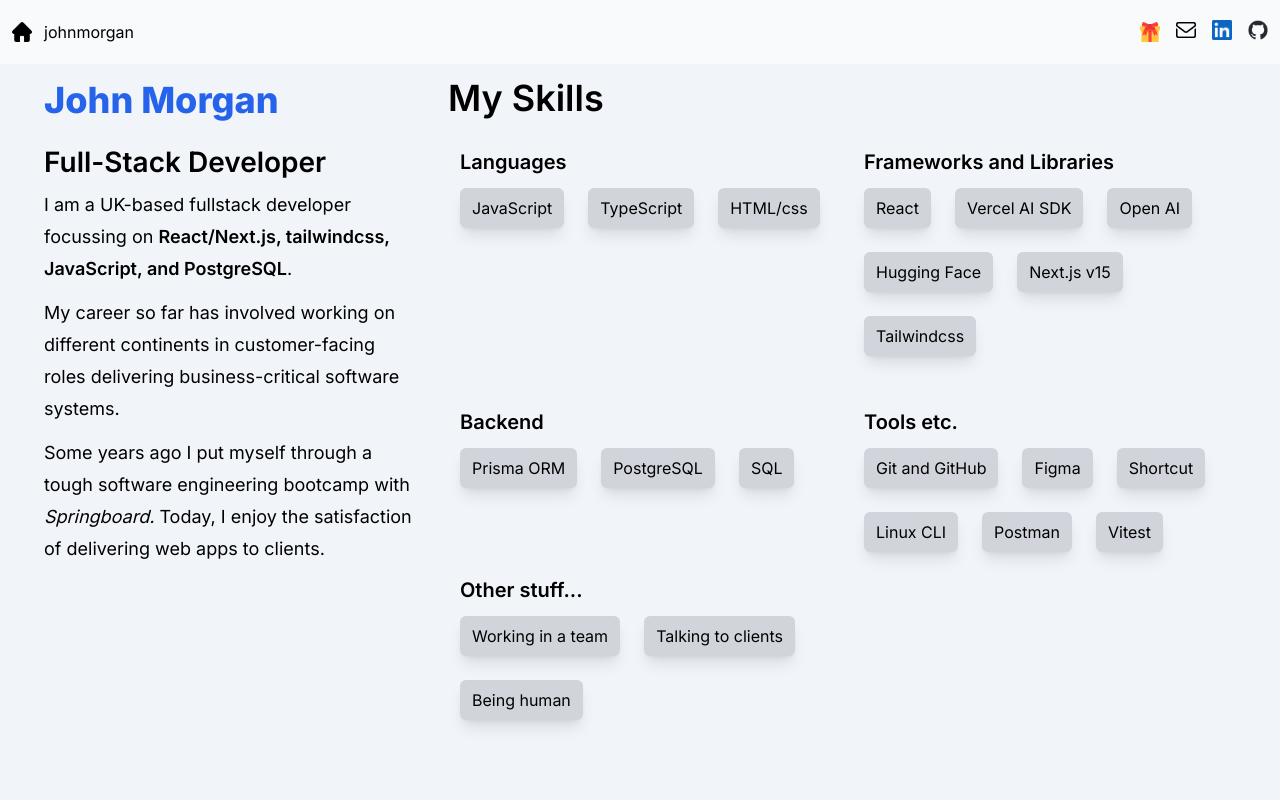
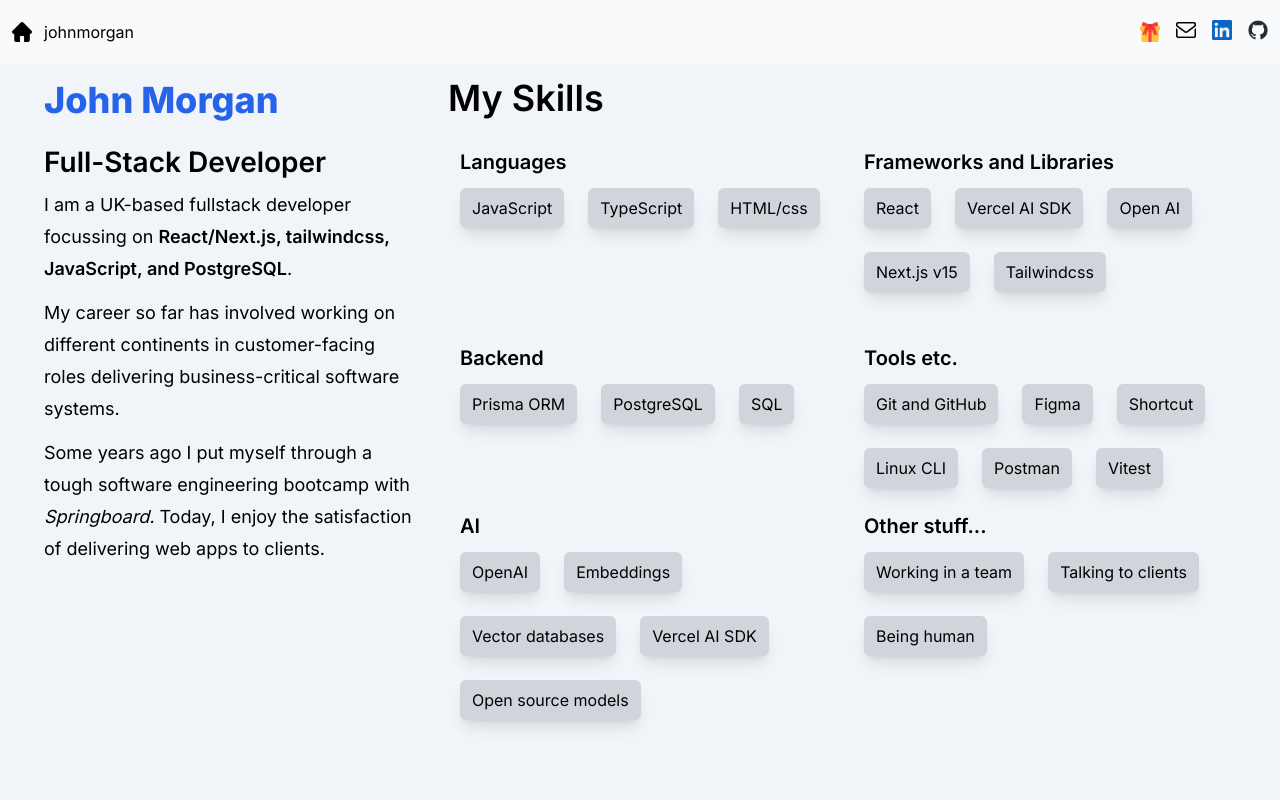
Before and after one commit to johnhm22/iamjohn, a Next.js app: page / in a window 1280 px wide. Shown: the top 800 px of the page. Built offline with nearby package versions, Linux system fonts and the light colour scheme.

Commit message:
Creating new AI skill section

```diff
--- a/app/components/MySkills.tsx
+++ b/app/components/MySkills.tsx
@@ -28,9 +28,7 @@
                   <Link href="https://openai.com/api/" target="_blank">
                     <Pill text="Open AI" />
                   </Link>
-                  <Link href="https://huggingface.co/" target="_blank">
-                    <Pill text="Hugging Face" />
-                  </Link>
+
                   <Link href="https://nextjs.org/" target="_blank">
                     <Pill text="Next.js v15" />
                   </Link>
@@ -67,6 +65,25 @@
                     <Pill text="Vitest" />
                   </Link>
                 </div>
+                <div>
+                  <p className="ml-3 grid grid-cols-3 gap-3 text-xl font-semibold whitespace-nowrap">
+                    AI
+                  </p>
+                  <Link
+                    href="https://platform.openai.com/docs/overview"
+                    target="_blank"
+                  >
+                    <Pill text="OpenAI" />
+                  </Link>
+                  <Pill text="Embeddings" />
+                  <Pill text="Vector databases" />
+                  <Link href="https://sdk.vercel.ai/" target="_blank">
+                    <Pill text="Vercel AI SDK" />
+                  </Link>
+                  <Link href="https://huggingface.co/" target="_blank">
+                    <Pill text="Open source models" />
+                  </Link>
+                </div>
 
                 <div>
                   <p className="ml-3 grid grid-cols-3 gap-3 text-xl font-semibold whitespace-nowrap">
```
